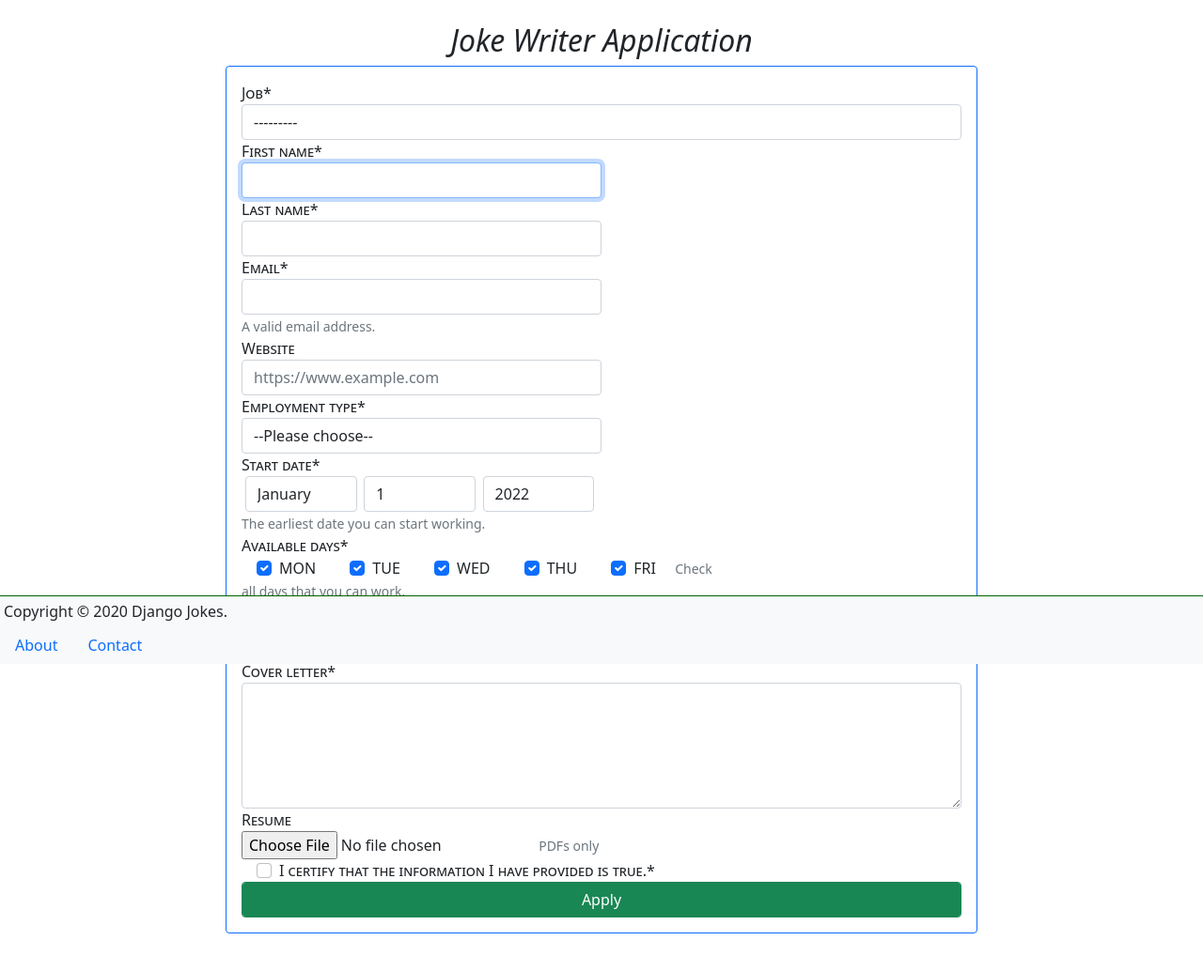
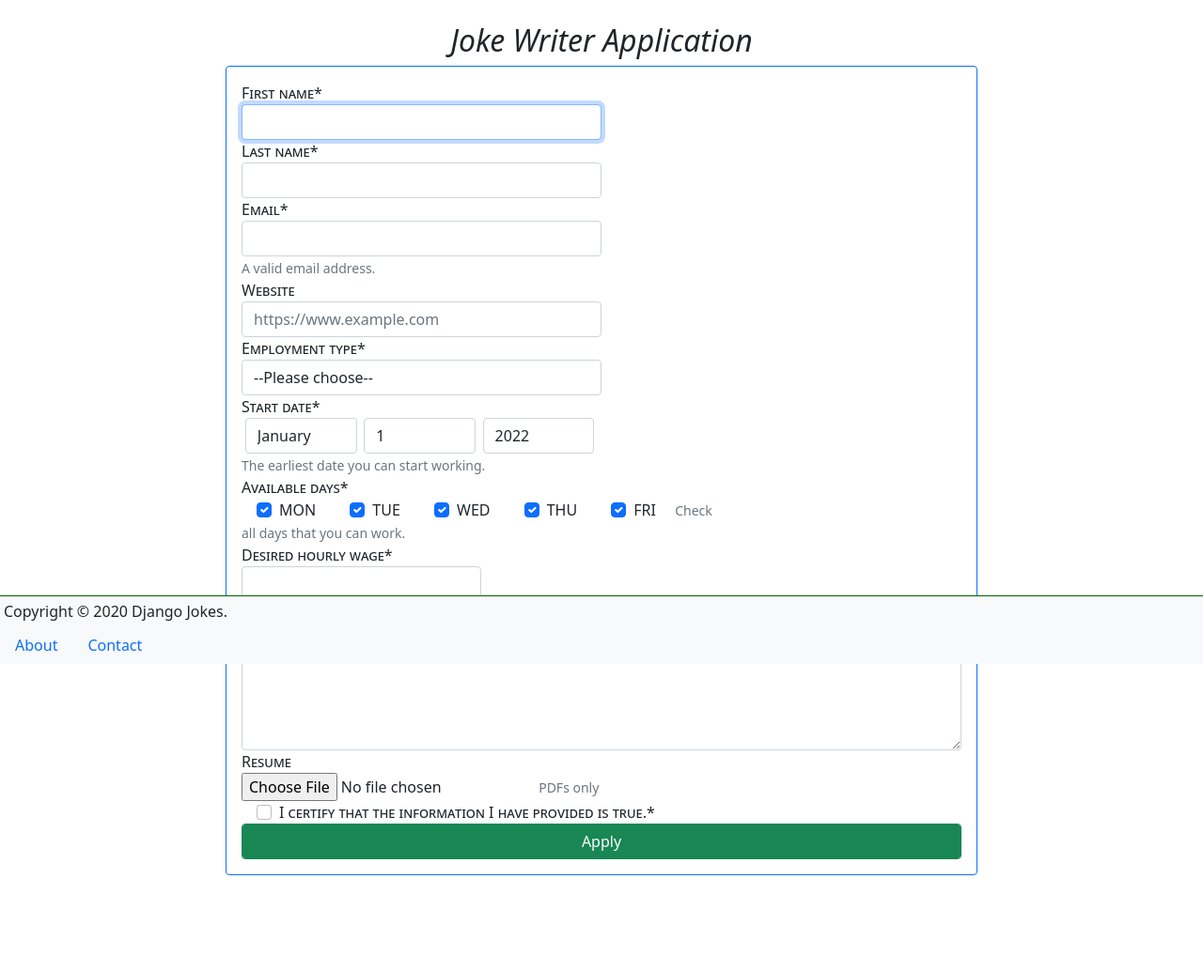
Before and after one commit to Ivanzlatoff/djangojokes.com, a Django app: page /jobs/job-app/ in a window 1280 px wide. Shown: the part 93-1127 px from the top of the page at 94% size. After the commit the page ends 1025 px from the top, so only its background shows below. Run offline with Django 3.2, Linux system fonts and the light colour scheme; data that the repository does not hold is empty; some libraries are stand-ins or nearby versions.

Commit message:
Removing Job Field from Applicant Form

```diff
--- a/templates/jobs/applicant_form.html
+++ b/templates/jobs/applicant_form.html
@@ -7,7 +7,6 @@
   <div class="card border-primary m-auto mb-3 p-3" style="max-width: 50rem">
     <form method="post" novalidate enctype="multipart/form-data">
       {% csrf_token %}
-      {{ form.job|as_crispy_field }}
       <div class="form-row">
         <div class="form-group col-md-6 mb-0">
           {{ form.first_name|as_crispy_field }}
```
